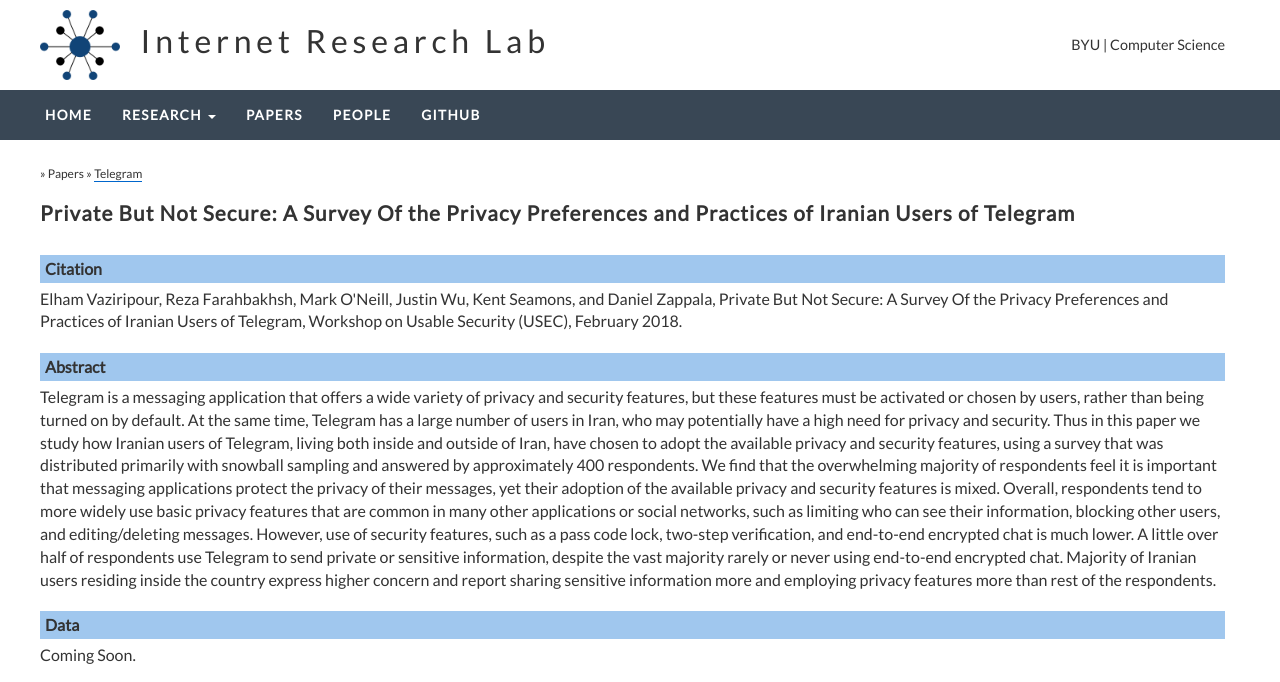
After one commit to byu-ilab/ilab-web, a Flask app: template templates/paper/telegram.html in a window 1280 px wide. The commit adds this page. Shown: the top 682 px of the page. Run offline with Flask 2, Linux system fonts and the light colour scheme; the template is opened without the code that fills it, so the values that code supplies are empty; some libraries are stand-ins or nearby versions.

Commit message:
Updates to date.

```diff
--- a/app.py
+++ b/app.py
@@ -16,6 +16,8 @@ def index():
 @app.route('/<directory>/<page>')
 def show(directory,page):
     if not page:
+        if directory == 'robots.txt':
+            return render_template('/robots.txt')
         return render_template(directory+'.html',active=directory)
     return render_template(directory+"/" + page + '.html',active=directory)
 
--- a/static/css/app.css
+++ b/static/css/app.css
@@ -182,6 +182,17 @@ a:hover {
     text-decoration: none;
     border-bottom: 1px solid #0066cc;
 }
+
+a.img {
+    text-decoration: none;
+    border-bottom: 0px;
+}
+
+a.img:hover {
+    text-decoration: none;
+    border-bottom: 0px;
+}
+
 
 /* Banner */
 
@@ -517,6 +528,10 @@ li {
     height: 100px;
 }
 
+.height-75 {
+    height: 75px;
+}
+
 .width-500 {
     width: 500px;
 }
--- a/templates/base.html
+++ b/templates/base.html
@@ -41,7 +41,7 @@
 	    <li href="#" class="dropdown" id="menu-research" {% if active == "research" %}class="research"{% endif %}><a class="dropdown-toggle" data-toggle="dropdown" role="button" aria-haspopup="true" aria-expanded="false">Research <b class="caret"></b></a>
 	      <ul class="dropdown-menu">
 		<li><a href={{ url_for("show",directory="research",page="trustbase") }}>TrustBase</a></li>
-		<li><a href={{ url_for("show",directory="research",page="alice") }}>Alice</a></li>
+		<li><a href={{ url_for("show",directory="research",page="authentication-ceremony") }}>Authentication Ceremony</a></li>
 		<li><a href={{ url_for("show",directory="research",page="tls-proxies") }}>TLS Proxies</a></li>
 		<li><a href={{ url_for("show",directory="research",page="cloud-storage") }}>Cloud Storage</a></li>
 
@@ -86,9 +86,9 @@
     (function(i,s,o,g,r,a,m){i['GoogleAnalyticsObject']=r;i[r]=i[r]||function(){
       (i[r].q=i[r].q||[]).push(arguments)},i[r].l=1*new Date();a=s.createElement(o),
       m=s.getElementsByTagName(o)[0];a.async=1;a.src=g;m.parentNode.insertBefore(a,m)
-})(window,document,'script','//www.google-analytics.com/analytics.js','ga');
+    })(window,document,'script','https://www.google-analytics.com/analytics.js','ga');
 
-ga('create', 'UA-38419970-5', 'citizenbudget.org');
+    ga('create', 'UA-38419970-6', 'auto');
     ga('send', 'pageview');
 
     </script>
--- a/templates/index.html
+++ b/templates/index.html
@@ -17,7 +17,7 @@
 	<p>Converting certificate-based authentication into an
 	  operating system service.</p>
 
-	<h1 class="headline"><a href={{ url_for("show",directory="research",page="alice") }}>Alice</a></h1>
+	<h1 class="headline"><a href={{ url_for("show",directory="research",page="authentication-ceremony") }}>Authentication Ceremony</a></h1>
 	<p>Improving the usability of the authentication ceremony in secure messaging applications.
 	</p>
 
--- /dev/null
+++ b/templates/paper/telegram.html
@@ -0,0 +1,67 @@
+{% extends "base.html" %}
+
+{% block page %}
+
+<div class="container-fluid breadcrumbs">
+  <p>&raquo; Papers &raquo; <a href="/papers/telegram">Telegram</a></p>
+</div>
+
+<div class="container-fluid">
+  <div class="row-fluid">
+    <div class="col-md-12">
+      <h1>Private But Not Secure: A Survey Of the Privacy Preferences and Practices of Iranian
+	Users of Telegram</h1>
+    </div>
+  </div>
+</div>
+
+<div class="container-fluid">
+  <div class="row-fluid">
+    <div class="col-md-12">
+      <h2>Citation</h2>
+
+      <p>Elham Vaziripour, Reza Farahbakhsh, Mark O'Neill, Justin
+      Wu, Kent Seamons, and Daniel Zappala, Private But Not Secure:
+      A Survey Of the Privacy Preferences and Practices of Iranian
+      Users of Telegram, Workshop on Usable Security (USEC),
+      February 2018.<p>
+
+	<h2>Abstract</h2>
+
+	<p>
+	Telegram is a messaging application that offers a wide variety
+	of privacy and security features, but these features must be
+	activated or chosen by users, rather than being turned on by
+	default. At the same time, Telegram has a large number of
+	users in Iran, who may potentially have a high need for
+	privacy and security. Thus in this paper we study how Iranian
+	users of Telegram, living both inside and outside of Iran,
+	have chosen to adopt the available privacy and security
+	features, using a survey that was distributed primarily with
+	snowball sampling and answered by approximately 400
+	respondents. We find that the overwhelming majority of
+	respondents feel it is important that messaging applications
+	protect the privacy of their messages, yet their adoption of
+	the available privacy and security features is mixed. Overall,
+	respondents tend to more widely use basic privacy features
+	that are common in many other applications or social networks,
+	such as limiting who can see their information, blocking other
+	users, and editing/deleting messages. However, use of security
+	features, such as a pass code lock, two-step verification, and
+	end-to-end encrypted chat is much lower. A little over half of
+	respondents use Telegram to send private or sensitive
+	information, despite the vast majority rarely or never using
+	end-to-end encrypted chat. Majority of Iranian users residing
+	inside the country express higher concern and report sharing
+	sensitive information more and employing privacy features more
+	than rest of the respondents.</p>
+
+      <h2>Data</h2>
+
+      <p>Coming Soon.</p>
+
+    </div>
+  </div>
+</div>
+
+{% endblock %}
--- a/templates/people.html
+++ b/templates/people.html
@@ -38,8 +38,8 @@
     </div>
     <div class="col-md-10">
       <p>Elham is conducting research
-	on <a href={{ url_for("show",directory="research",page="alice") }}>Alice</a>, which
-	is investigating how to improve the usability of the authentication ceremony in secure messaging applications.
+	on the <a href={{ url_for("show",directory="research",page="authentication-ceremony") }}>authentication ceremony</a>
+	in secure messaging applications, to improve their usability.
       She previously worked on
       <a href={{ url_for("show",directory="research",page="sentiment-analysis") }}>sentiment analysis</a>
       of Farsi tweets and
--- /dev/null
+++ b/templates/robots.txt
@@ -0,0 +1,2 @@
+User-agent: *
+Disallow:
```
Also changed, not shown: templates/paper/alice.html (+9 -0 lines), templates/papers.html (+15 -3 lines), templates/research/authentication-ceremony.html (renamed from templates/research/alice.html, +11 -6 lines), templates/research/trustbase.html (+13 -8 lines), static/img/dhs-logo.png, static/img/nsf.jpg, static/img/sandia.png (added). Lines whose indentation alone changed are shown as unchanged.
